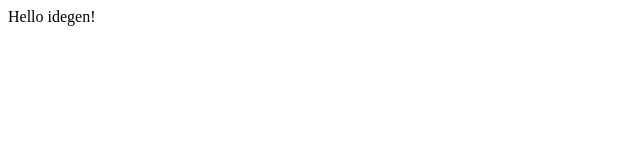
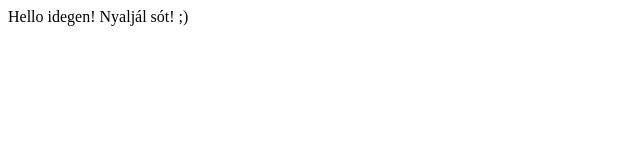
Before and after one commit to Ginny88/Ginny88.github.io, a plain HTML site: page index.html in a window 1280 px wide. Shown: the whole page, without its empty margins (0-640 px from the left). Drawn offline with Linux system fonts and the light colour scheme.

Commit message:
kedves üzi

```diff
--- a/index.html
+++ b/index.html
@@ -8,5 +8,6 @@
 </head>
 <body>
     Hello idegen!
+    Nyaljál sót! ;)
 </body>
 </html>
```
